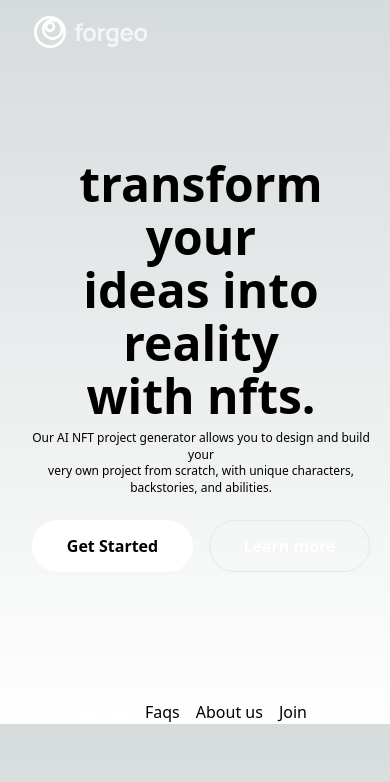
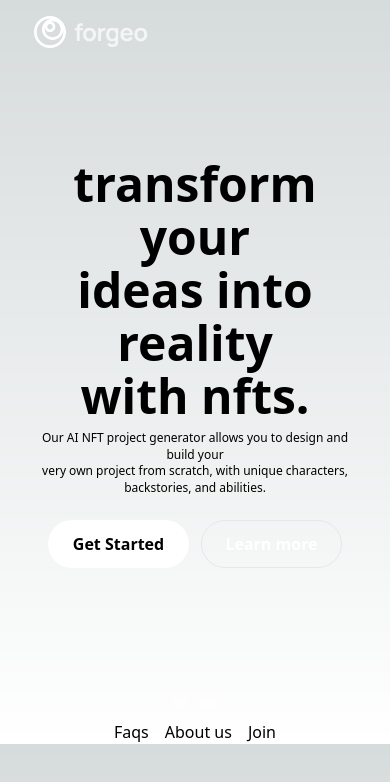
Before and after one commit to 4eug/Redesign-Buildspace-Forgeo, a Next.js app: page / in a window 390 px wide. Shown: the top 782 px of the page. Built offline with nearby package versions, Linux system fonts and the light colour scheme.

Commit message:
Some Changes

```diff
--- a/src/components/footer.tsx
+++ b/src/components/footer.tsx
@@ -7,14 +7,16 @@ export const Footer = () => {
     <footer className="">
       <Container>
         <FooterContainer>
-          <div className="flex gap-4 justify-center items-center">
-            <div className="flex gap-2">
+          <div className="lg:flex gap-4 justify-center items-center">
+            <div className="flex gap-2 justify-center items-center">
               <Twitter />
               <Discord />
             </div>
-            <h1>Faqs</h1>
-            <h1>About us</h1>
-            <h1>Join</h1>
+            <div className="flex gap-4 justify-center items-center lg:mt-0 mt-2">
+              <a href="">Faqs</a>
+              <a href="">About us</a>
+              <a href="">Join</a>
+            </div>
           </div>
         </FooterContainer>
       </Container>
--- a/src/components/section/HomePage.tsx
+++ b/src/components/section/HomePage.tsx
@@ -22,16 +22,16 @@ export default function HomeHero() {
             <br />
             backstories, and abilities.
           </HeroSubtitle>
-          <div className="flex lg:justify-start md:justify-center md:items-center lg:gap-[24px] md:gap-[20px] gap-[16px]">
+          <div className="flex-row space-x-3 lg:justify-start md:justify-center md:items-center">
             <Button
-              className="h-[52px] w-[161px] flex gap-[5px] font-bold items-center text-black justify-center bg-white"
+              className="lg:h-[52px] lg:w-[161px] md:h-[48px] md:w-[131px] h-[48px] w-[141px] flex  font-bold items-center text-black justify-center bg-white"
               target="_blank"
               rel="noopener noreferrer"
             >
               Get Started
             </Button>
             <Button
-              className="h-[52px] w-[161px] flex gap-[5px] font-bold items-center text-white justify-center border"
+              className="lg:h-[52px] lg:w-[161px] md:h-[48px] md:w-[131px] h-[48px] w-[141px] flex  font-bold items-center text-white justify-center border"
               target="_blank"
               rel="noopener noreferrer"
             >
```
